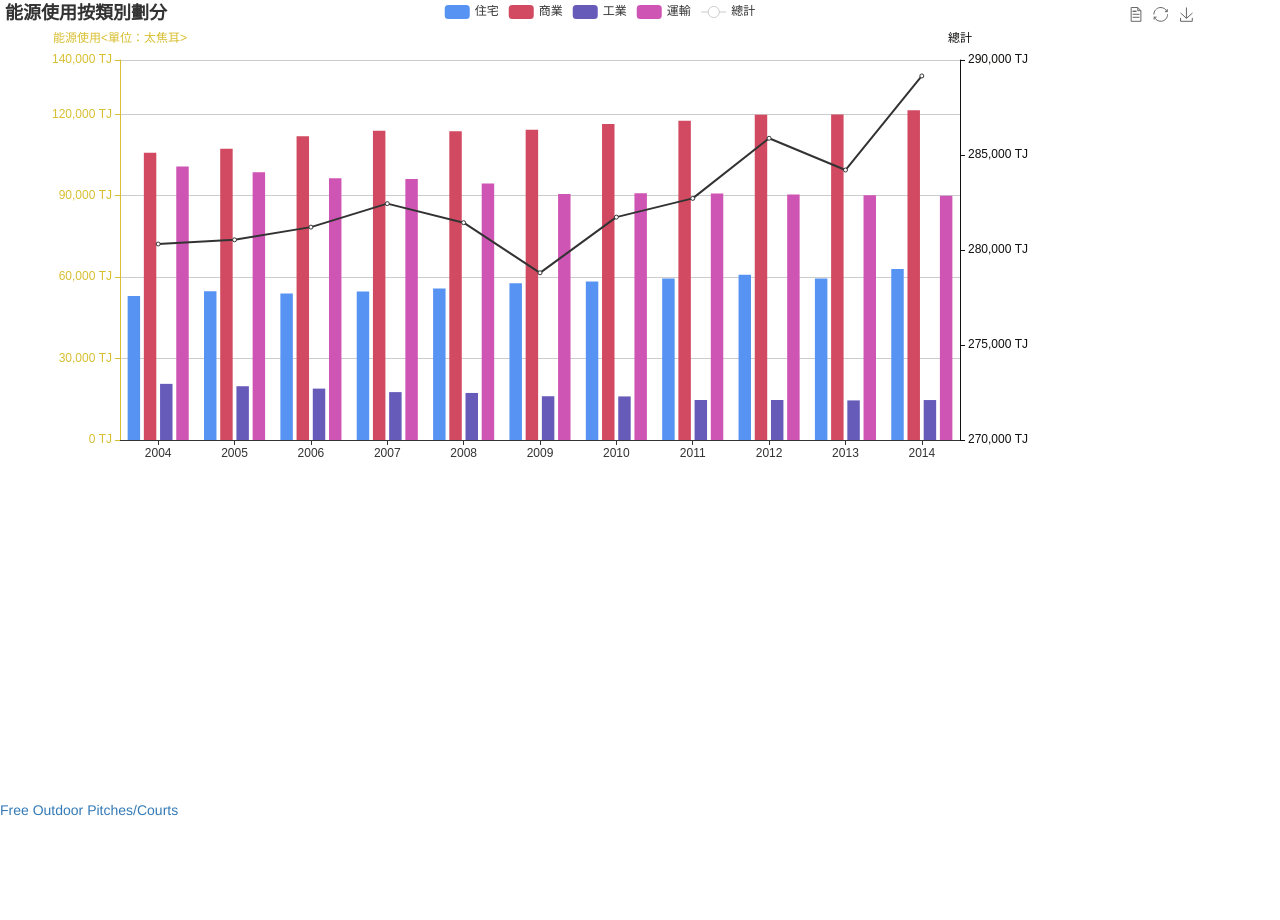
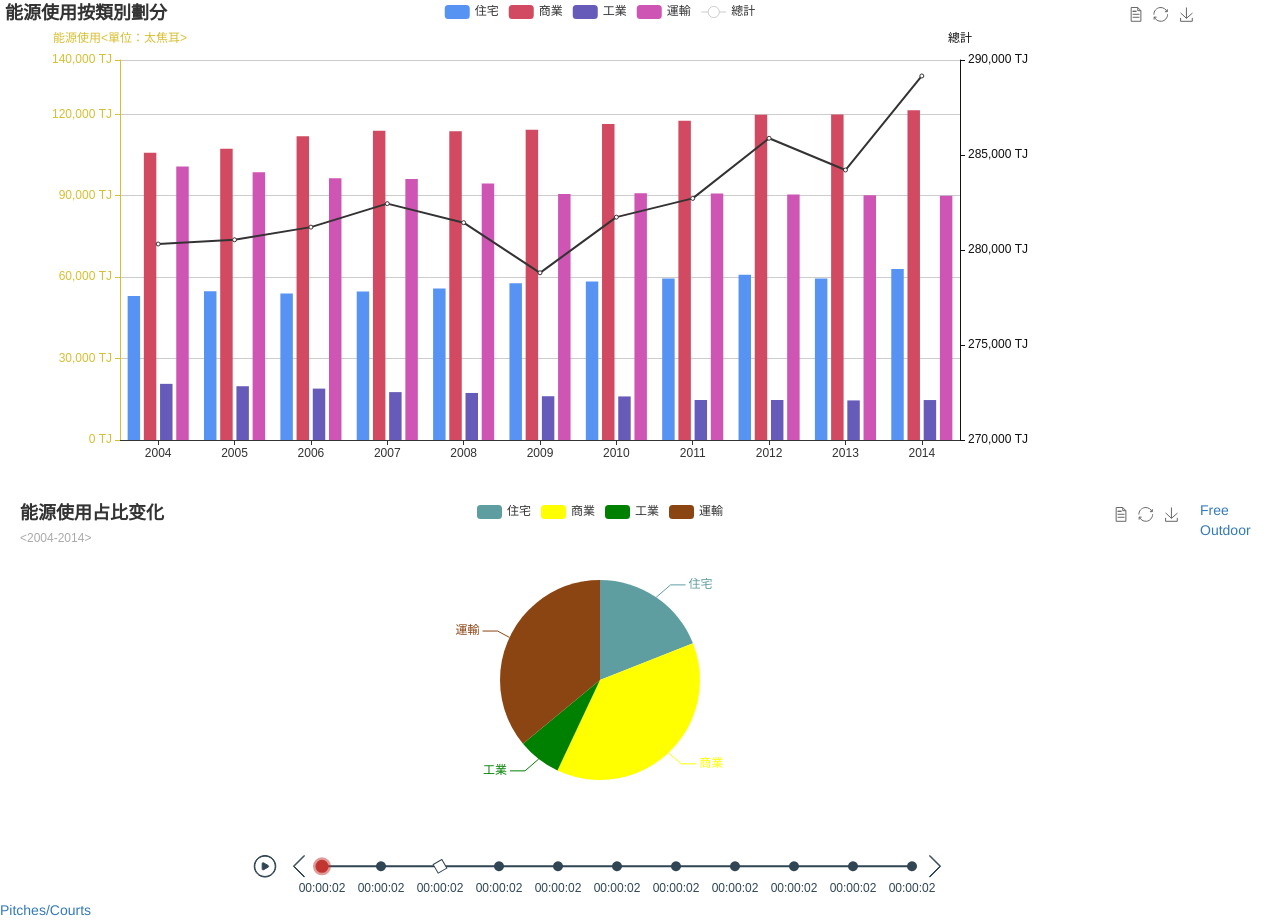
Before and after one commit to Roytangrb/homework5, a plain HTML site: page index.html in a window 1280 px wide. Before the commit the page ends 820 px from the top, so only its background shows below. Drawn offline with nearby package versions, Linux system fonts and the light colour scheme.

Commit message:
chart2 added

```diff
--- a/index.html
+++ b/index.html
@@ -18,12 +18,12 @@
 
 <body>
     <div id="main1" style="width: 1200px;height:500px;"></div>
-    <div id="main2" style="width: 600px;height:300px;"></div>
+    <div class="col-md-12 col-lg-12" id="main2" style="width: 1200px;height:400px;"></div>
     <!--<a href="http://www.map.gov.hk/static/z/tw/" gihs ".html"></a>-->
 
     <script style="text/javascript">
         $(function() {
-            var myChart2 = echarts.init(document.getElementById('main1'));
+            var myChart1 = echarts.init(document.getElementById('main1'));
 
             var colors = ['#5793f3', '#d14a61', '#675bba', '#cf55b4', '#d8bf31', '#111110'];
 
@@ -121,18 +121,19 @@
                 }]
             };
 
-            myChart2.setOption(option);
+            myChart1.setOption(option);
         });
+    </script>
 
-        // <script>
-        //     var chart = echarts.init(document.getElementById('main'));
-        //     chart.setOption({
-        //         series: [{
-        //             type: 'map',
-        //             map: 'china'
-        //         }]
-        //     });
-        //
+    <!--chart2-script-->
+    <script style="text/javascript">
+        $(function() {
+            $.getJSON('option2.json', function(data) {
+                var option = data;
+                var myChart2 = echarts.init(document.getElementById('main2'));
+                myChart2.setOption(option);
+            })
+        });
     </script>
     <footer>
         <a href="http://www.lcsd.gov.hk/en/facilities/facilitieslist/landsports/free_outdoor.html">Free Outdoor Pitches/Courts</a>
--- /dev/null
+++ b/option2.json
@@ -0,0 +1,278 @@
+{
+    "timeline": {
+        "data": [
+            "2004", "2005", {
+                "name": "2006",
+                "symbol": "emptyStar6",
+                "symbolSize": "10",
+                "label": {
+                    "position": "top",
+                    "emphasis": "true"
+                }
+            }, "2007", "2008", "2009", "2010", "2011", "2012", "2013", "2014"
+
+        ],
+        "symbolRotate": "30",
+        "playInterval": "1000",
+        "loop": true,
+        "autoplay": true,
+        "symbol": "circle"
+    },
+
+    "options": [{
+            "title": {
+                "text": "能源使用占比变化",
+                "subtext": "<2004-2014>"
+            },
+            "color": ["cadetblue", "yellow", "green", "saddlebrown", "palegoldenrod"],
+            "tooltip": {
+                "trigger": "item",
+                "formatter": "{a} 年份{b} : {c} (%)"
+            },
+
+            "legend": {
+                "data": ["住宅", "商業", "工業", "運輸"]
+            },
+
+            "toolbox": {
+                "show": true,
+                "feature": {
+                    "mark": {
+                        "show": true
+                    },
+                    "dataView": {
+                        "show": true,
+                        "readOnly": false
+                    },
+                    "magicType": {
+                        "show": true,
+                        "type": ["pie", "funnel"],
+                        "options": {
+                            "funnel": {
+                                "x": "25%",
+                                "width": "50%",
+                                "funnelAlign": "left",
+                                "max": 1700
+                            }
+                        }
+                    },
+                    "restore": {
+                        "show": true
+                    },
+                    "saveAsImage": {
+                        "show": true
+                    }
+                }
+            },
+            "series": [{
+                "name": "浏览器（数据纯属虚构）",
+                "type": "pie",
+                "center": ["50%", "45%"],
+                "radius": "50%",
+                "data": [{
+                    "value": "19",
+                    "name": "住宅"
+                }, {
+                    "value": "38",
+                    "name": "商業"
+                }, {
+                    "value": "7",
+                    "name": "工業"
+                }, {
+                    "value": "36",
+                    "name": "運輸"
+                }]
+            }]
+        },
+        {
+            "series": [{
+                "name": "浏览器（数据纯属虚构）",
+                "type": "pie",
+                "data": [{
+                    "value": "20",
+                    "name": "住宅"
+                }, {
+                    "value": "38",
+                    "name": "商業"
+                }, {
+                    "value": "7",
+                    "name": "工業"
+                }, {
+                    "value": "35",
+                    "name": "運輸"
+                }]
+            }]
+        },
+        {
+            "series": [{
+                "name": "浏览器（数据纯属虚构）",
+                "type": "pie",
+                "data": [{
+                    "value": "19",
+                    "name": "住宅"
+                }, {
+                    "value": "40",
+                    "name": "商業"
+                }, {
+                    "value": "7",
+                    "name": "工業"
+                }, {
+                    "value": "34",
+                    "name": "運輸"
+                }]
+            }]
+        },
+        {
+            "series": [{
+                "name": "浏览器（数据纯属虚构）",
+                "type": "pie",
+                "data": [{
+                    "value": "19",
+                    "name": "住宅"
+                }, {
+                    "value": "40",
+                    "name": "商業"
+                }, {
+                    "value": "7",
+                    "name": "工業"
+                }, {
+                    "value": "34",
+                    "name": "運輸"
+                }]
+            }]
+        },
+        {
+            "series": [{
+                "name": "浏览器（数据纯属虚构）",
+                "type": "pie",
+                "data": [{
+                    "value": "19",
+                    "name": "住宅"
+                }, {
+                    "value": "40",
+                    "name": "商業"
+                }, {
+                    "value": "7",
+                    "name": "工業"
+                }, {
+                    "value": "34",
+                    "name": "運輸"
+                }]
+            }]
+        },
+        {
+            "series": [{
+                "name": "浏览器（数据纯属虚构）",
+                "type": "pie",
+                "data": [{
+                    "value": "21",
+                    "name": "住宅"
+                }, {
+                    "value": "41",
+                    "name": "商業"
+                }, {
+                    "value": "6",
+                    "name": "工業"
+                }, {
+                    "value": "33",
+                    "name": "運輸"
+                }]
+            }]
+        },
+        {
+            "series": [{
+                "name": "浏览器（数据纯属虚构）",
+                "type": "pie",
+                "data": [{
+                    "value": "21",
+                    "name": "住宅"
+                }, {
+                    "value": "41",
+                    "name": "商業"
+                }, {
+                    "value": "6",
+                    "name": "工業"
+                }, {
+                    "value": "33",
+                    "name": "運輸"
+                }]
+            }]
+        },
+        {
+            "series": [{
+                "name": "浏览器（数据纯属虚构）",
+                "type": "pie",
+                "data": [{
+                    "value": "21",
+                    "name": "住宅"
+                }, {
+                    "value": "42",
+                    "name": "商業"
+                }, {
+                    "value": "5",
+                    "name": "工業"
+                }, {
+                    "value": "32",
+                    "name": "運輸"
+                }]
+            }]
+        },
+        {
+            "series": [{
+                "name": "浏览器（数据纯属虚构）",
+                "type": "pie",
+                "data": [{
+                    "value": "21",
+                    "name": "住宅"
+                }, {
+                    "value": "42",
+                    "name": "商業"
+                }, {
+                    "value": "5",
+                    "name": "工業"
+                }, {
+                    "value": "32",
+                    "name": "運輸"
+                }]
+            }]
+        },
+        {
+            "series": [{
+                "name": "浏览器（数据纯属虚构）",
+                "type": "pie",
+                "data": [{
+                    "value": "21",
+                    "name": "住宅"
+                }, {
+                    "value": "42",
+                    "name": "商業"
+                }, {
+                    "value": "5",
+                    "name": "工業"
+                }, {
+                    "value": "32",
+                    "name": "運輸"
+                }]
+            }]
+        },
+        {
+            "series": [{
+                "name": "浏览器（数据纯属虚构）",
+                "type": "pie",
+                "data": [{
+                    "value": "22",
+                    "name": "住宅"
+                }, {
+                    "value": "42",
+                    "name": "商業"
+                }, {
+                    "value": "5",
+                    "name": "工業"
+                }, {
+                    "value": "31",
+                    "name": "運輸"
+                }]
+            }]
+        }
+    ]
+}
```
